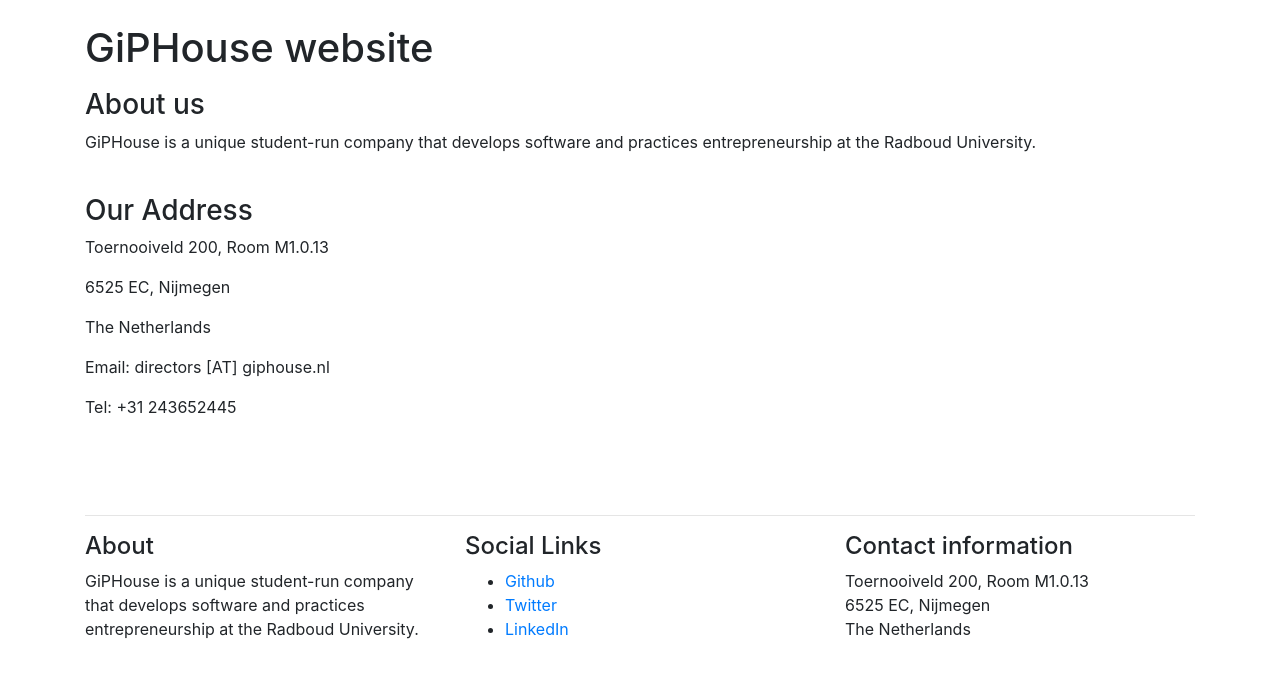
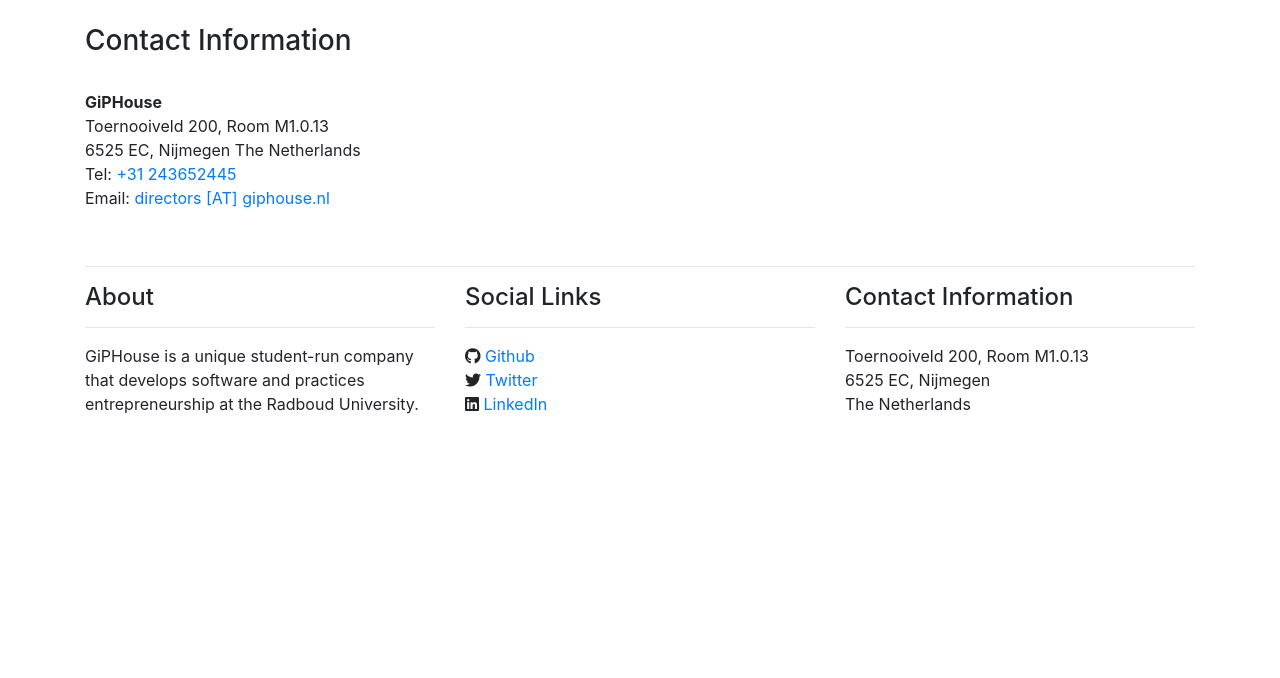
Before and after one commit to GiPHouse/Website, a Django app: page /contact/ in a window 1280 px wide. Shown: the part 56-734 px from the top of the page. Run offline with Django 3.2, Linux system fonts and the light colour scheme; data comes from the database, SQL or seed files in the repository; style sheets or scripts are compiled from the project's sources; parts of the project's set-up code (start-up, migrations or seed data) failed here and were passed over; some libraries are stand-ins or nearby versions.

Commit message:
Clean up the static html (#117)

```diff
--- a/website/giphousewebsite/templates/contact.html
+++ b/website/giphousewebsite/templates/contact.html
@@ -1,28 +1,18 @@
 {% extends 'base.html' %}
 {% block title %}Contact - {{ block.super }}{% endblock %}
 {% block content %}
-<h1>GiPHouse website</h1>
-<p>
 
-<h3 id="about-us">About us</h3>
-<p>GiPHouse is a unique student-run company that develops software and practices entrepreneurship at the Radboud
-    University.</p>
+    <h3>Contact Information</h3>
 
-<br>
-<h3 id="our-address">Our Address</h3>
+    <br>
 
-<p>Toernooiveld 200, Room M1.0.13</p>
+    <address>
+        <strong>GiPHouse</strong><br>
+        Toernooiveld 200, Room M1.0.13<br>
+        6525 EC, Nijmegen
+        The Netherlands<br>
+        Tel: <a href="tel:+31 243652445">+31 243652445</a><br>
+        Email: <a href="mailto:directors@giphouse.nl">directors [AT] giphouse.nl</a>
+    </address>
 
-<p>6525 EC, Nijmegen</p>
-
-<p>The Netherlands</p>
-
-<p>Email: directors [AT] giphouse.nl</p>
-
-<p>Tel: +31 243652445</p>
-
-<br>
-
-
-</p>
 {% endblock %}
--- a/website/giphousewebsite/templates/footer.html
+++ b/website/giphousewebsite/templates/footer.html
@@ -1,33 +1,30 @@
 <div class="container pt-4 relative-bottom">
-    <hr />
+    <hr>
     <div class="row">
         <div class="col-lg-4">
             <h4>About</h4>
-            <div class="hline-w"></div>
-            <p>GiPHouse is a unique student-run company that develops software and practices entrepreneurship at the
-                Radboud University.</p>
+            <hr>
+            <p>GiPHouse is a unique student-run company that develops software and practices entrepreneurship at the Radboud University.</p>
         </div>
+
         <div class="col-lg-4">
             <h4>Social Links</h4>
-            <div class="hline-w"></div>
-            <ul>
-                <li><a href="https://github.com/Giphouse" class="btn-social btn-outline">Github</a></li>
-                <li><a href="https://twitter.com/giphouse" class="btn-social btn-outline">Twitter</a></li>
-                <li><a href="https://nl.linkedin.com/in/giphouse" class="btn-social btn-outline">LinkedIn</a></li>
+            <hr>
+            <ul class="list-unstyled">
+                <li><i class="fab fa-github"></i> <a href="https://github.com/Giphouse" class="btn-social btn-outline">Github</a></li>
+                <li><i class="fab fa-twitter"></i> <a href="https://twitter.com/giphouse" class="btn-social btn-outline">Twitter</a></li>
+                <li><i class="fab fa-linkedin"></i> <a href="https://nl.linkedin.com/in/giphouse" class="btn-social btn-outline">LinkedIn</a></li>
             </ul>
         </div>
+
         <div class="col-lg-4">
-            <h4>Contact information</h4>
-            <div class="hline-w"></div>
-            <p>
-
-                Toernooiveld 200, Room M1.0.13 <br>
-
-                6525 EC, Nijmegen <br>
-
-                The Netherlands <br>
-
-            </p>
+            <h4>Contact Information</h4>
+            <hr>
+            <address>
+                Toernooiveld 200, Room M1.0.13<br>
+                6525 EC, Nijmegen<br>
+                The Netherlands
+            </address>
         </div>
     </div>
 </div>
--- a/website/giphousewebsite/templates/index.html
+++ b/website/giphousewebsite/templates/index.html
@@ -1,5 +1,4 @@
 {% extends 'base.html' %}
 {% block content %}
     <h1>GiPHouse website</h1>
-    <p>GiPHouse is a unique student-run company that develops software and practices entrepreneurship at the Radboud University.</p>
 {% endblock %}
```
Also changed, not shown: website/giphousewebsite/templates/about.html (+5 -10 lines).
